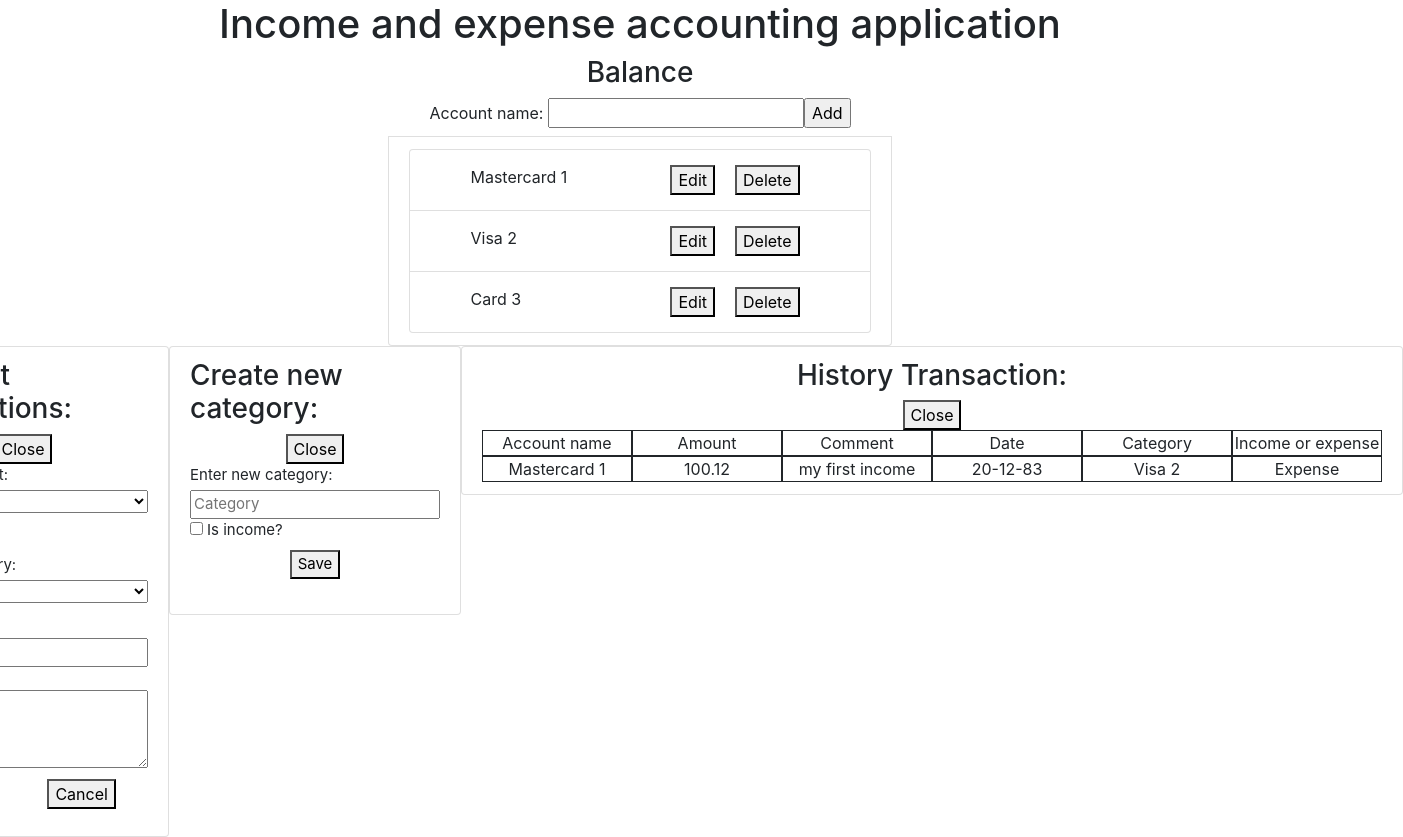
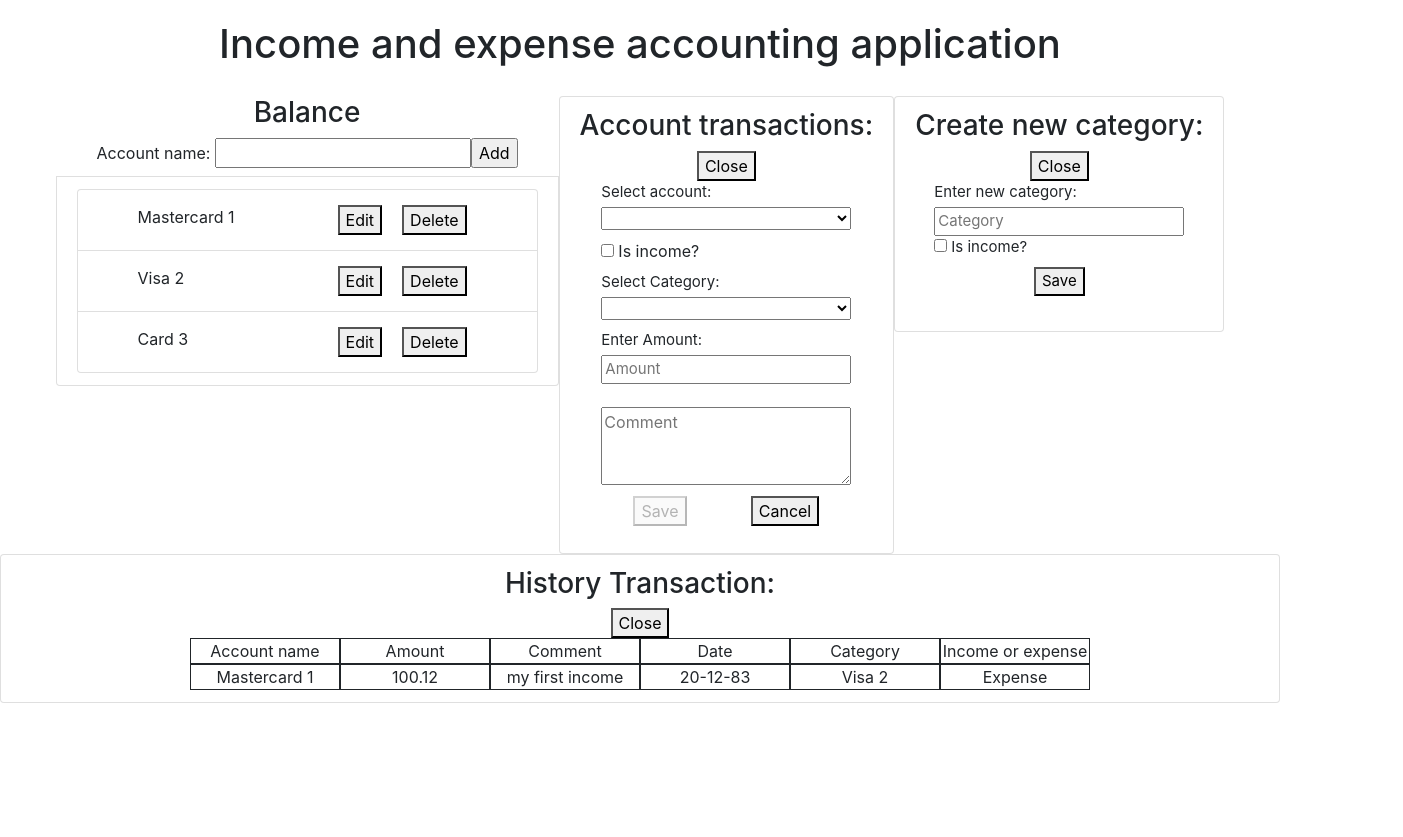
Before and after one commit to eukartsan/finance-app, a React app: page / in a window 1280 px wide. Shown: the whole page, 1403 px wide, since content can reach past the window. After the commit the page ends 800 px from the top, so only its background shows below. Built offline with nearby package versions, Linux system fonts and the light colour scheme.

Commit message:
main page proof

```diff
--- a/src/component/Accounts/Accounts.js
+++ b/src/component/Accounts/Accounts.js
@@ -94,7 +94,6 @@ export default class Accounts extends React.Component {
         return (
             <Fragment>
                 <div className="app-header">
-                    <h1>Income and expense accounting application</h1>
                     <h3>Balance</h3>
                     <div>
                         <form onSubmit={this.addAccountName}>
@@ -105,7 +104,6 @@ export default class Accounts extends React.Component {
                             </label>
                             <input type="submit" value="Add"/>
                         </form>
-
                     </div>
                     <ul className="list-group-item">
                         {account}
--- a/src/component/HistoryTransactions/HistoryTransactions.js
+++ b/src/component/HistoryTransactions/HistoryTransactions.js
@@ -38,14 +38,6 @@ export default class HistoryTransactions extends React.Component {
         const transactionList = menuOpen && transactions.map((transaction) => {
             const {amount, datetime, comment, isIncome, categoryName, accountName} = transaction;
 
-            const items = Object.values(transaction).map((item) => {
-                return (
-                    <div className="transaction-item">
-                        {item}
-                    </div>
-                )
-            })
-
             return (
                 <div className="transaction-block-item">
                     {transactionItem(accountName)}
--- a/src/component/main/main.css
+++ b/src/component/main/main.css
@@ -2,3 +2,14 @@
   display: flex;
   justify-content: center;
 }
+
+.main-items-lists{
+  display: flex;
+  flex-direction: column;
+}
+
+.main-items-header{
+  display: flex;
+  justify-content: center;
+  margin: 20px;
+}
--- a/src/component/main/main.js
+++ b/src/component/main/main.js
@@ -113,6 +113,11 @@ export default class App extends React.Component {
         const {accounts, transactions, categories, transactionMenu} = this.state;
 
         return (
+            <div className="main-items-lists">
+            <div className="main-items-header">
+              <h1>Income and expense accounting application</h1>
+            </div>
+            <div className="main-items-list">
               <div>
                 <Accounts
                     accountsList={accounts}
@@ -121,7 +126,7 @@ export default class App extends React.Component {
                     editAccountName={this.editAccount}
                     setAccountActive={this.setAccountActive}
                 />
-                <div className="main-items-list" >
+                </div>
                 <div>
                     <Operation
                         accountsList={accounts}
@@ -135,6 +140,7 @@ export default class App extends React.Component {
                       categories={categories}
                   />
                 </div>
+                </div>
                 <div>
                     <HistoryTransactions
                         transactions={transactions}
@@ -144,7 +150,6 @@ export default class App extends React.Component {
                     />
                 </div>
             </div>
-            </div>
         );
     }
 }
```
Lines whose indentation alone changed are shown as unchanged.
